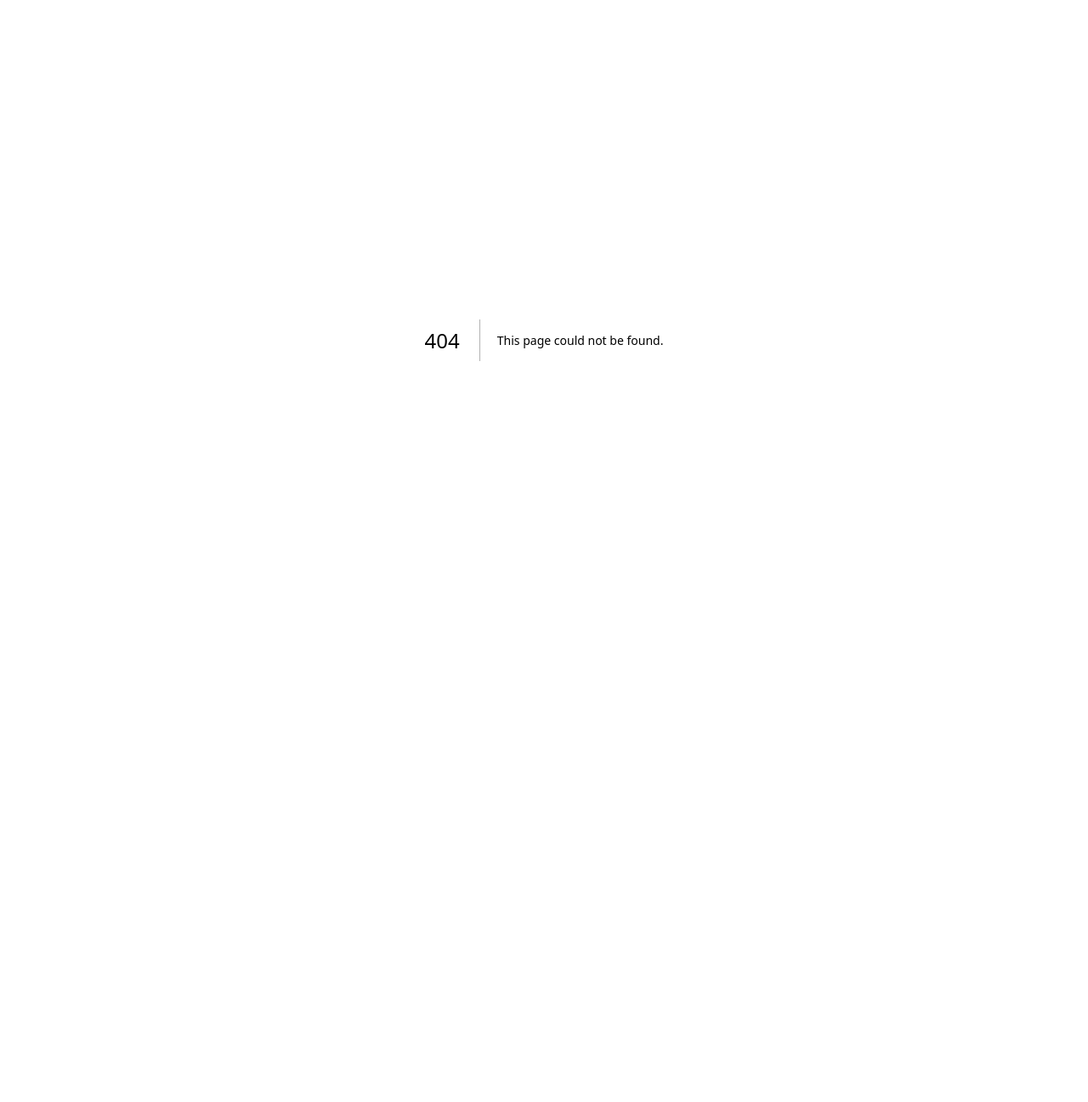
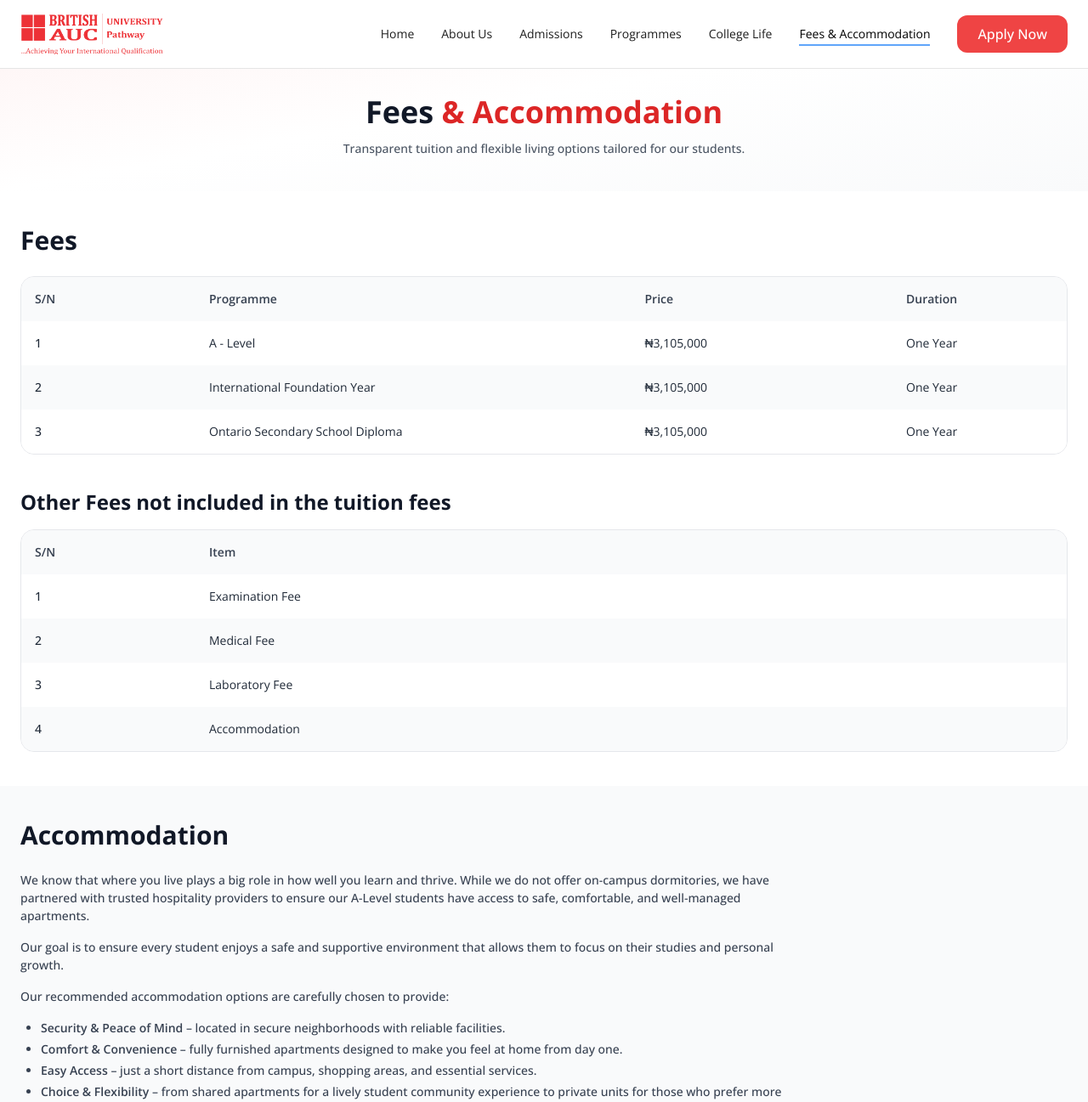
Before and after one commit to code-savan/britishauc2, a Next.js app: page /colleges/fees-and-accommodation in a window 1280 px wide. Before the commit this address had no page. Shown: the top 1297 px of the page at 85% size. Before the commit the page ends 800 px from the top, so only its background shows below. Built offline with nearby package versions, Linux system fonts and the light colour scheme.

Commit message:
added fees and accomodation page

```diff
--- a/app/colleges/Footer.jsx
+++ b/app/colleges/Footer.jsx
@@ -80,6 +80,11 @@ const Footer = () => {
               <li>
                 <Link href="/colleges/college-life" className="text-gray-400 hover:text-white transition-colors text-sm">
                   College Life
+                </Link>
+              </li>
+              <li>
+                <Link href="/colleges/fees-and-accommodation" className="text-gray-400 hover:text-white transition-colors text-sm">
+                  Fees & Accommodation
                 </Link>
               </li>
               <li>
--- a/app/colleges/NavBar.jsx
+++ b/app/colleges/NavBar.jsx
@@ -12,6 +12,7 @@ const navLinks = [
   { href: "/colleges/admissions", label: "Admissions" },
   { href: "/colleges/programmes", label: "Programmes" },
   { href: "/colleges/college-life", label: "College Life" },
+  { href: "/colleges/fees-and-accommodation", label: "Fees & Accommodation" },
 //   { href: "/colleges/apply", label: "Apply" },
 ]
 
--- /dev/null
+++ b/app/colleges/fees-and-accommodation/page.jsx
@@ -0,0 +1,172 @@
+"use client"
+
+import React from 'react'
+import { motion } from 'framer-motion'
+import NavBar from '../NavBar'
+import Footer from '../Footer'
+
+const fees = [
+  { sn: 1, programme: "A - Level", price: "₦3,105,000", duration: "One Year" },
+  { sn: 2, programme: "International Foundation Year", price: "₦3,105,000", duration: "One Year" },
+  { sn: 3, programme: "Ontario Secondary School Diploma", price: "₦3,105,000", duration: "One Year" },
+]
+
+const otherFees = [
+  { sn: 1, item: "Examination Fee" },
+  { sn: 2, item: "Medical Fee" },
+  { sn: 3, item: "Laboratory Fee" },
+  { sn: 4, item: "Accommodation" },
+]
+
+const accommodation = [
+  { sn: 1, type: "Shortlet Apartment", price: "₦700,000", duration: "Weekly" },
+  { sn: 2, type: "Air BnB", price: "₦315,000", duration: "Weekly" },
+  { sn: 3, type: "Shared Hostels", price: "₦105,000", duration: "Weekly" },
+  { sn: 4, type: "Hotel Apartment", price: "₦315,000", duration: "Weekly" },
+]
+
+const Page = () => {
+  return (
+    <div className="min-h-screen w-full bg-white">
+      <NavBar />
+
+      {/* Hero */}
+      <section className="relative bg-gradient-to-br from-red-50 via-white to-gray-50 pt-28 pb-10 overflow-hidden">
+        <div className="relative max-w-7xl mx-auto px-6">
+          <motion.div
+            initial={{ opacity: 0, y: 20 }}
+            animate={{ opacity: 1, y: 0 }}
+            transition={{ duration: 0.5 }}
+            className="text-center"
+          >
+            <h1 className="text-3xl md:text-4xl font-bold text-gray-900 mb-3">
+              Fees <span className="text-red-600">& Accommodation</span>
+            </h1>
+            <p className="text-[14px] text-gray-600 max-w-3xl mx-auto font-medium">
+              Transparent tuition and flexible living options tailored for our students.
+            </p>
+          </motion.div>
+        </div>
+      </section>
+
+      {/* Fees Table */}
+      <section className="py-10">
+        <div className="max-w-7xl mx-auto px-6">
+          <div className="mb-6">
+            <h2 className="text-2xl md:text-3xl font-bold text-gray-900">Fees</h2>
+          </div>
+          <div className="overflow-hidden rounded-2xl border border-gray-200 bg-white">
+            <div className="grid grid-cols-12 bg-gray-50 text-gray-700 font-semibold text-sm">
+              <div className="col-span-2 p-4">S/N</div>
+              <div className="col-span-5 p-4">Programme</div>
+              <div className="col-span-3 p-4">Price</div>
+              <div className="col-span-2 p-4">Duration</div>
+            </div>
+            <div>
+              {fees.map((row, idx) => (
+                <div key={row.sn} className={`grid grid-cols-12 text-sm text-gray-800 ${idx % 2 === 0 ? 'bg-white' : 'bg-gray-50'}`}>
+                  <div className="col-span-2 p-4 font-medium">{row.sn}</div>
+                  <div className="col-span-5 p-4">{row.programme}</div>
+                  <div className="col-span-3 p-4">{row.price}</div>
+                  <div className="col-span-2 p-4">{row.duration}</div>
+                </div>
+              ))}
+            </div>
+          </div>
+
+          {/* Other Fees */}
+          <div className="mt-10">
+            <h3 className="text-xl md:text-2xl font-bold text-gray-900 mb-4">Other Fees not included in the tuition fees</h3>
+            <div className="overflow-hidden rounded-2xl border border-gray-200 bg-white">
+              <div className="grid grid-cols-12 bg-gray-50 text-gray-700 font-semibold text-sm">
+                <div className="col-span-2 p-4">S/N</div>
+                <div className="col-span-10 p-4">Item</div>
+              </div>
+              <div>
+                {otherFees.map((row, idx) => (
+                  <div key={row.sn} className={`grid grid-cols-12 text-sm text-gray-800 ${idx % 2 === 0 ? 'bg-white' : 'bg-gray-50'}`}>
+                    <div className="col-span-2 p-4 font-medium">{row.sn}</div>
+                    <div className="col-span-10 p-4">{row.item}</div>
+                  </div>
+                ))}
+              </div>
+            </div>
+          </div>
+        </div>
+      </section>
+
+      {/* Accommodation */}
+      <section className="py-10 bg-gray-50">
+        <div className="max-w-7xl mx-auto px-6">
+          <div className="mb-6">
+            <h2 className="text-2xl md:text-3xl font-bold text-gray-900">Accommodation</h2>
+          </div>
+          <div className="max-w-4xl text-gray-700 space-y-4 text-[14px] font-medium">
+            <p>
+              We know that where you live plays a big role in how well you learn and thrive. While we do not offer on-campus dormitories, we have partnered with trusted hospitality providers to ensure our A-Level students have access to safe, comfortable, and well-managed apartments.
+            </p>
+            <p>
+              Our goal is to ensure every student enjoys a safe and supportive environment that allows them to focus on their studies and personal growth.
+            </p>
+            <p>
+              Our recommended accommodation options are carefully chosen to provide:
+            </p>
+            <ul className="list-disc pl-6 space-y-1">
+              <li><span className="font-semibold">Security & Peace of Mind</span> – located in secure neighborhoods with reliable facilities.</li>
+              <li><span className="font-semibold">Comfort & Convenience</span> – fully furnished apartments designed to make you feel at home from day one.</li>
+              <li><span className="font-semibold">Easy Access</span> – just a short distance from campus, shopping areas, and essential services.</li>
+              <li><span className="font-semibold">Choice & Flexibility</span> – from shared apartments for a lively student community experience to private units for those who prefer more independence.</li>
+            </ul>
+          </div>
+
+          {/* Accommodation Table */}
+          <div className="mt-8">
+            <h3 className="text-xl md:text-2xl font-bold text-gray-900 mb-4">Category</h3>
+            <div className="overflow-hidden rounded-2xl border border-gray-200 bg-white">
+              <div className="grid grid-cols-12 bg-gray-50 text-gray-700 font-semibold text-sm">
+                <div className="col-span-2 p-4">S/N</div>
+                <div className="col-span-6 p-4">Type</div>
+                <div className="col-span-2 p-4">Price</div>
+                <div className="col-span-2 p-4">Duration</div>
+              </div>
+              <div>
+                {accommodation.map((row, idx) => (
+                  <div key={row.sn} className={`grid grid-cols-12 text-sm text-gray-800 ${idx % 2 === 0 ? 'bg-white' : 'bg-gray-50'}`}>
+                    <div className="col-span-2 p-4 font-medium">{row.sn}</div>
+                    <div className="col-span-6 p-4">{row.type}</div>
+                    <div className="col-span-2 p-4">{row.price}</div>
+                    <div className="col-span-2 p-4">{row.duration}</div>
+                  </div>
+                ))}
+              </div>
+            </div>
+          </div>
+
+          <div className="mt-8 max-w-4xl text-gray-700 text-[14px] font-medium">
+            <p>
+              For personalized assistance with accommodation, please reach out to our Admissions Office – we’ll be happy to guide you.
+            </p>
+          </div>
+        </div>
+      </section>
+
+      {/* CTA */}
+      <section className="py-16">
+        <div className="max-w-7xl mx-auto px-6">
+          <div className="bg-gradient-to-r from-red-600 to-red-700 rounded-2xl p-8 text-white text-center">
+            <h3 className="text-2xl md:text-3xl font-bold mb-2">Ready to join British AUC University Pathway?</h3>
+            <p className="text-white/90 mb-6">Contact us to learn more about fees, admissions and accommodation options.</p>
+            <div className="flex justify-center gap-4">
+              <a href="/colleges/apply" className="bg-white text-red-600 px-6 py-3 rounded-xl font-medium hover:bg-white/90 transition-colors">Apply Now</a>
+              {/* <a href="/colleges/contact" className="bg-white/20 text-white px-6 py-3 rounded-xl font-medium hover:bg-white/30 transition-colors">Contact Us</a> */}
+            </div>
+          </div>
+        </div>
+      </section>
+
+      <Footer />
+    </div>
+  )
+}
+
+export default Page
```
